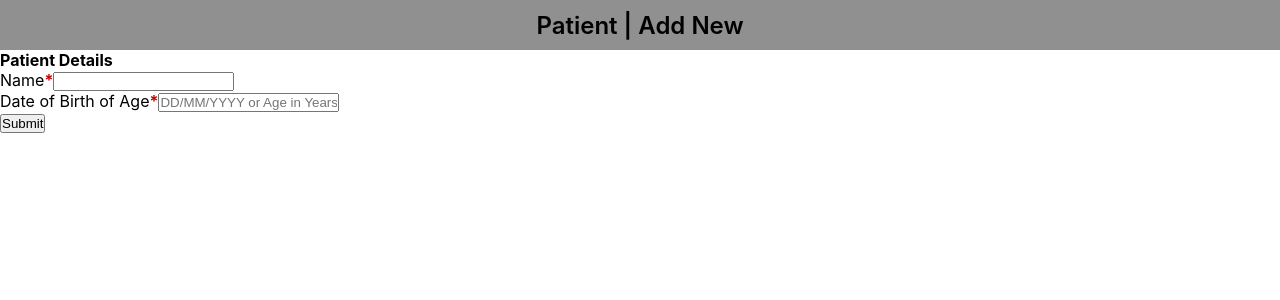
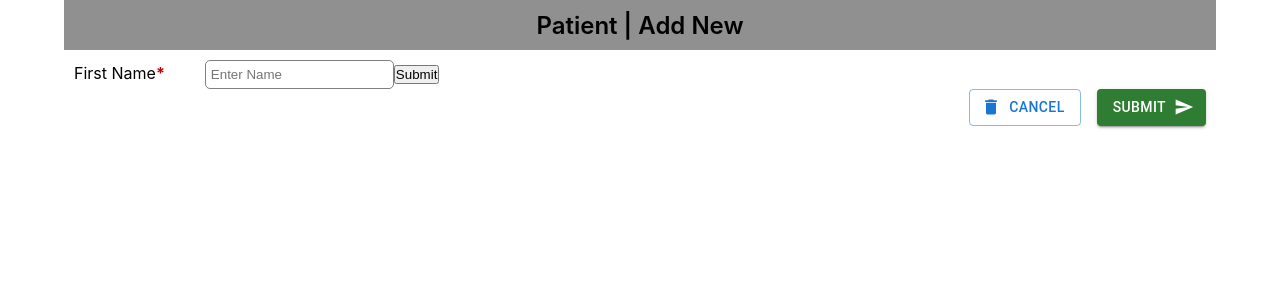
Before and after one commit to Shahrear-ahamed/add-new-patient, a React (Create React App) app: page / in a window 1280 px wide. Shown: the top 300 px of the page. Built offline with nearby package versions, Linux system fonts and the light colour scheme.

Commit message:
make some vadidation and find error

```diff
--- a/package.json
+++ b/package.json
@@ -5,6 +5,7 @@
   "dependencies": {
     "@emotion/react": "^11.10.0",
     "@emotion/styled": "^11.10.0",
+    "@mui/icons-material": "^5.8.4",
     "@mui/material": "^5.9.3",
     "@testing-library/jest-dom": "^5.14.1",
     "@testing-library/react": "^13.0.0",
--- a/src/App.tsx
+++ b/src/App.tsx
@@ -1,13 +1,14 @@
 import React from 'react';
+import './global.css'
 import AddNewPatient from "./Components/AddNewPatient";
 import PatientInfo from "./Components/PatientInfo";
 
 function App() {
   return (
-    <>
+    <div className="wrapper">
         <AddNewPatient />
         <PatientInfo />
-    </>
+    </div>
   );
 }
 
--- a/src/Components/PatientInfo.tsx
+++ b/src/Components/PatientInfo.tsx
@@ -1,45 +1,49 @@
 import React from 'react';
-import { useFormik } from 'formik';
+import {Field, Form, Formik} from 'formik';
+import DeleteIcon from '@mui/icons-material/Delete';
+import SendIcon from '@mui/icons-material/Send';
+import {Button,Stack} from "@mui/material";
+import * as Yup from  "yup";
 
+
+
+interface addNewPatientDetails {
+    name: string;
+    age:string;
+}
+const ValidationSchema = Yup.object().shape({
+    name: Yup.string().required("Name is require")
+})
 const PatientInfo = () => {
 
-    const formik = useFormik({
-        initialValues: {
-            firstName: '',
-            lastName: '',
-            name: '',
-            age:''
-        },
-        onSubmit: values => {
-            alert(JSON.stringify(values, null, 2));
-        },
-    });
+    const initialValues: addNewPatientDetails = { name: '', age:"" };
 
     return (
-        <section>
-            <form onSubmit={formik.handleSubmit}>
-                {/*patient details are here*/}
-                <div>
-                    <h4>Patient Details</h4>
-
-                    <div>
-                        <label htmlFor="name" className="important-field">Name</label>
-                        <input
-                            id="name"
-                            name="name"
-                            type="text"
-                            onChange={formik.handleChange}
-                            value={formik.values.name}
-                        />
-                        <div>
-                            <label htmlFor="age" className="important-field">Date of Birth of Age</label>
-                            <input id="age" name="age" type="text" placeholder="DD/MM/YYYY or Age in Years" onChange={formik.handleChange} value={formik.values.age}/>
-                        </div>
+        <section className="details-div">
+            <Formik
+                initialValues={initialValues}
+                validationSchema={ValidationSchema}
+                onSubmit={(values, actions) => {
+                    console.log(values);
+                    actions.setSubmitting(false);
+                }}
+            >
+                <Form>
+                    <label htmlFor="name" className="important-field">First Name</label>
+                    <Field id="name" name="name" placeholder="Enter Name" />
+                    <button type="submit">Submit</button>
+                    <div className="buttons-div">
+                        <Stack direction="row" spacing={2}>
+                            <Button type="submit"  variant="outlined" startIcon={<DeleteIcon />}>
+                                Cancel
+                            </Button>
+                            <Button type="submit" variant="contained" color="success" endIcon={<SendIcon />}>
+                                Submit
+                            </Button>
+                        </Stack>
                     </div>
-                </div>
-
-                <button type="submit">Submit</button>
-            </form>
+                </Form>
+            </Formik>
         </section>
     );
 };
--- a/src/global.css
+++ b/src/global.css
@@ -1,3 +1,11 @@
+.wrapper{
+    max-width: 1200px;
+    width: 90%;
+    margin: 0 auto;
+}
+.details-div{
+    padding: 10px;
+}
 .header-title-div{
     height: 50px;
     display: flex;
@@ -10,8 +18,24 @@
     font-weight: 600;
 }
 
+.important-field{
+    margin-right: 40px;
+}
 .important-field:after{
     content: "*";
     color: #ca0000;
     font-weight: bold;
 }
+input{
+    padding: 6px 5px;
+    border-radius: 5px;
+    border: 1px solid gray;
+}
+input:focus{
+    background-color: #f6f67b;
+    box-shadow: 5px 5px 20px #909090;
+}
+.buttons-div{
+    display: flex;
+    justify-content: end;
+}
```
Also changed, not shown: 1 other file (tests, documents, lock files or other folders).
